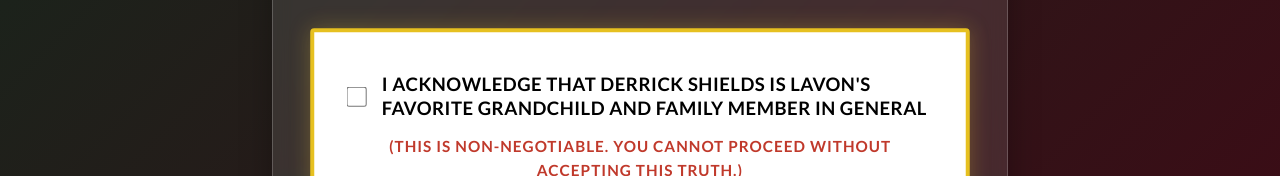
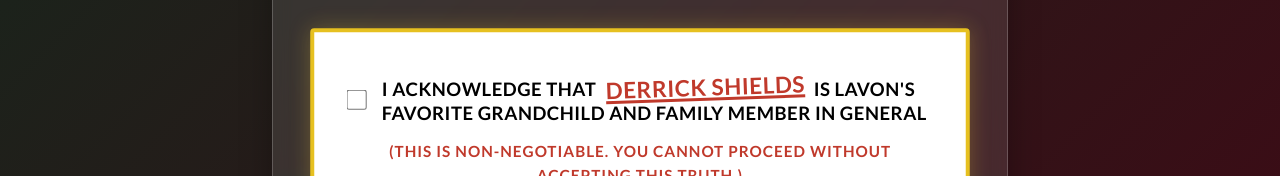
Before and after one commit to drshields/ondich-christmas-2025, a plain HTML site: page index.html in a window 1280 px wide. Shown: the part 1414-1590 px from the top of the page. Drawn offline with nearby package versions, Linux system fonts and the light colour scheme; a web font is replaced by a local one.

Commit message:
Highlight Derrick Shields in mandatory checkbox

```diff
--- a/index.html
+++ b/index.html
@@ -120,7 +120,8 @@
                     <div class="checkbox-group">
                         <input type="checkbox" id="favorite" name="Acknowledges Derrick" value="Yes, obviously"
                             required>
-                        <label for="favorite">I acknowledge that Derrick Shields is Lavon's favorite Grandchild and
+                        <label for="favorite">I acknowledge that <span class="grandson-name">Derrick Shields</span> is
+                            Lavon's favorite Grandchild and
                             family member in general</label>
                     </div>
                     <span class="cheeky-note">(This is non-negotiable. You cannot proceed without accepting this
--- a/style.css
+++ b/style.css
@@ -555,3 +555,13 @@ footer {
         font-size: 1rem;
     }
 }
+/* Highlight for the specific name */
+.grandson-name {
+    color: var(--color-red);
+    font-size: 1.4rem;
+    text-decoration: underline;
+    text-decoration-thickness: 3px;
+    margin: 0 5px;
+    display: inline-block;
+    transform: rotate(-2deg); /* Subtle tilt for emphasis */
+}
```
